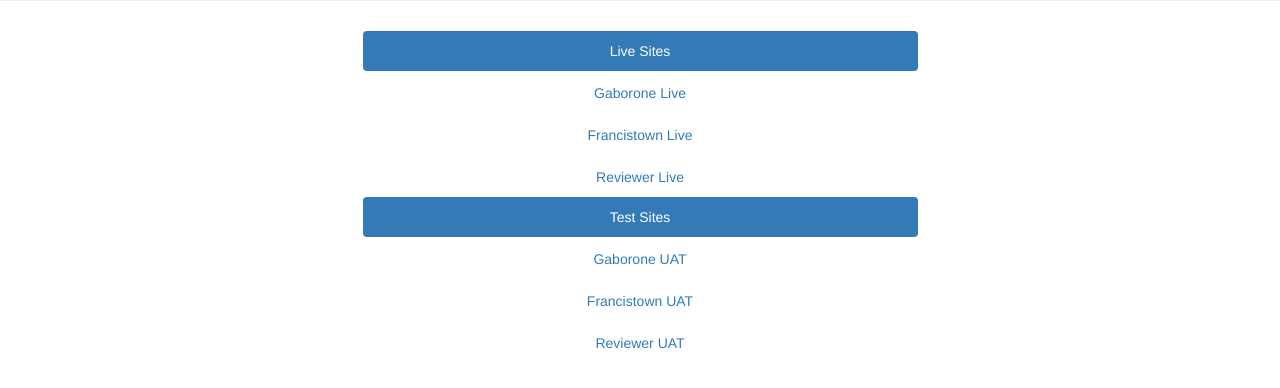
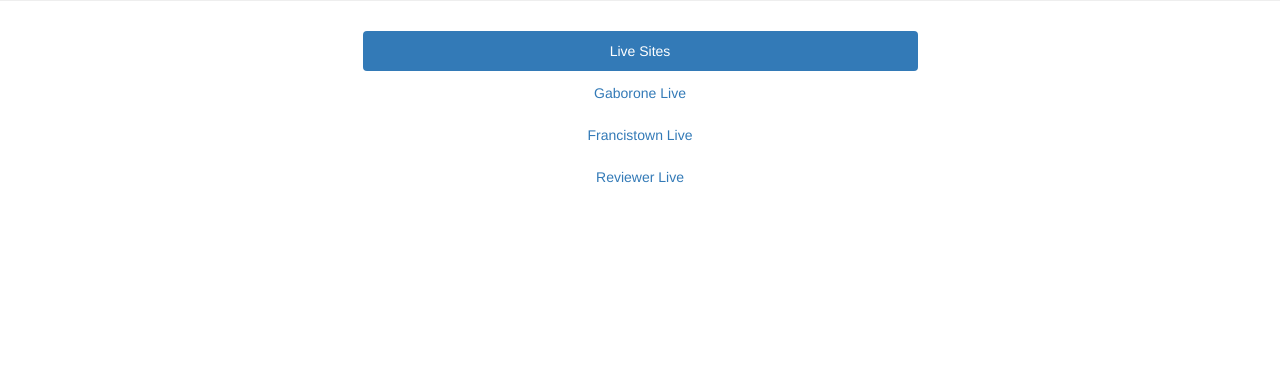
Before and after one commit to cancer-study/cancer, a Django app: template cancer/templates/index.html in a window 1280 px wide. Shown: the part 203-591 px from the top of the page. Run offline with Django 3.2, Linux system fonts and the light colour scheme; the template is opened without the code that fills it, so the values that code supplies are empty; some libraries are stand-ins or nearby versions.

Commit message:
update index file

```diff
--- a/cancer/templates/index.html
+++ b/cancer/templates/index.html
@@ -33,18 +33,5 @@
   </div>
   <div class="col-md-3"></div>
 </div>
-
-<div class="row">
-  <div class="col-md-3"></div>
-  <div class="col-sm-6">
-  <ul class="nav nav-pills nav-stacked" role="tablist">
-    <li class="text-center active"><a href="#">Test Sites</a></li>
-    <li><a href="" class="text text-center">Gaborone UAT</a></li>
-    <li><a href="" class="text text-center">Francistown UAT</a></li>
-    <li><a href="" class="text text-center">Reviewer UAT</a></li>
-  </ul>
-  </div>
-  <div class="col-md-3"></div>
-</div>
 </body>
 </html>
```
